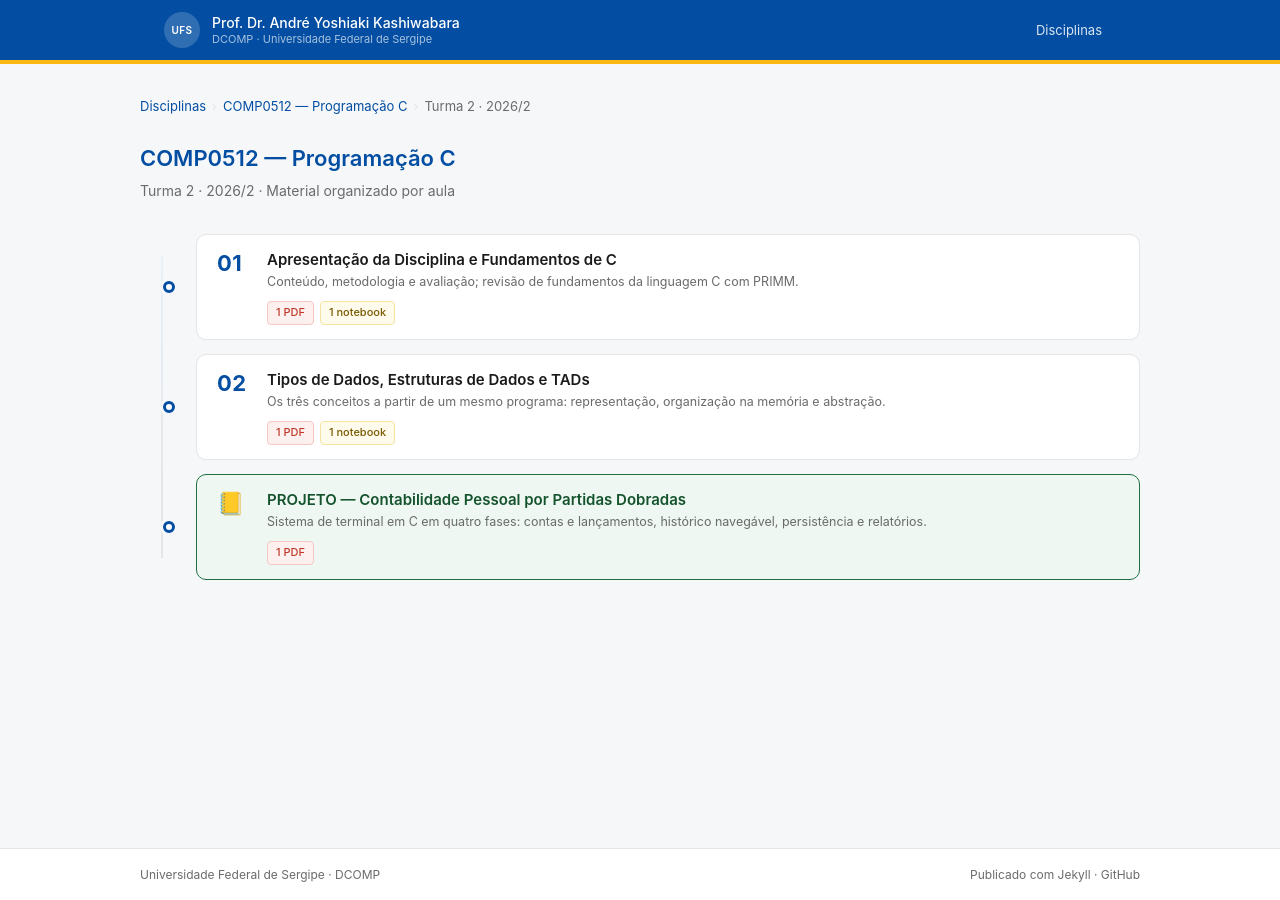
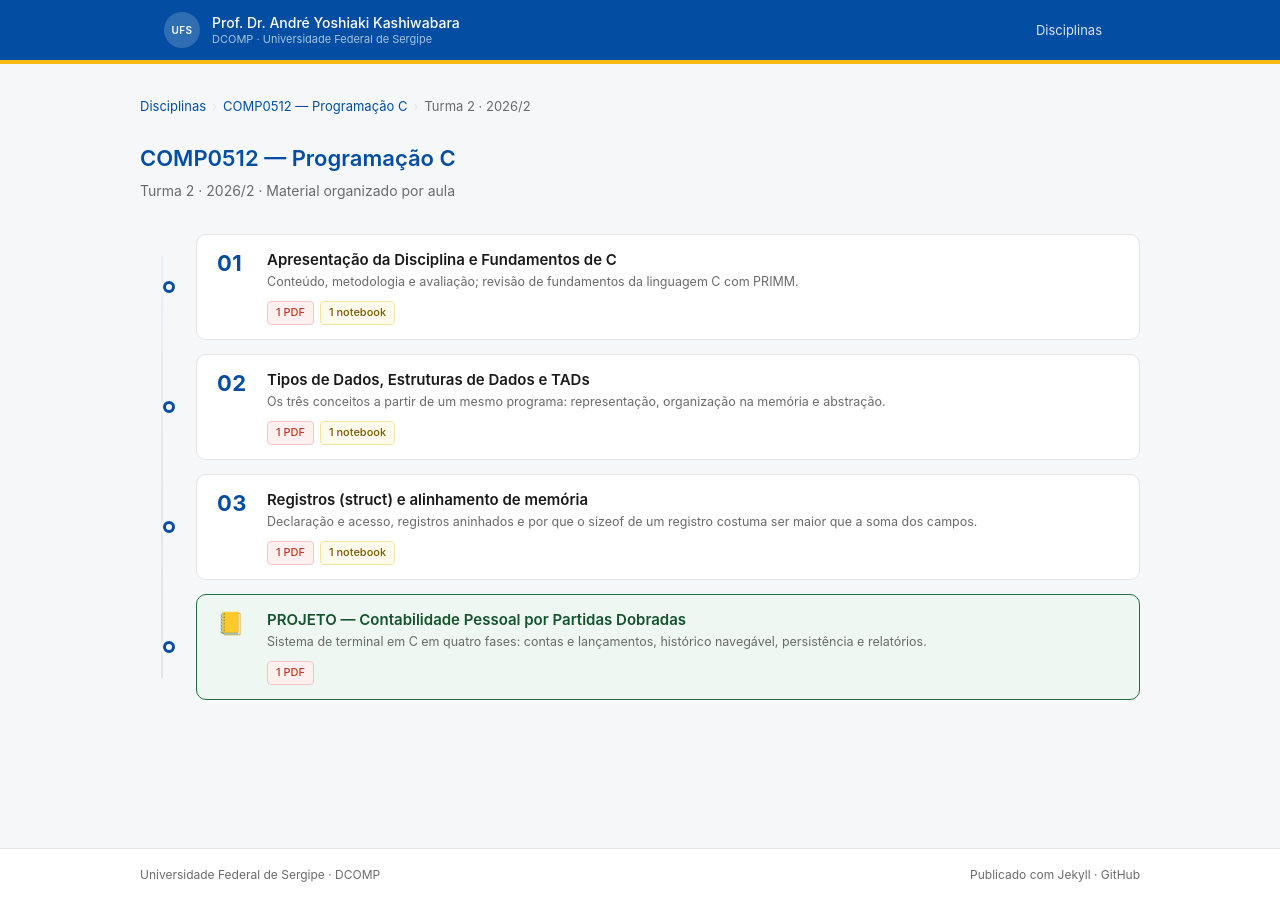
Before and after one commit to ayoshiaki/ufs-disciplinas, a Jekyll site: the page built from programacao-c/2026-2-T02/index.md, in a window 1280 px wide. Built offline with Jekyll 4.4.1, drawn with Linux system fonts in a browser that asks for light colours.

Commit message:
Adiciona Aula 03 de Programação C (2026/2 T02): registros (struct) e alinhamento de memória
Slides, notebook tutorial e página da aula sobre declaração e acesso a
registros, registros aninhados e o layout dos dados na memória — por que
o sizeof de um registro costuma ser maior que a soma dos campos. Card da
aula no índice da turma.

Novas referências (Bryant & O'Hallaron e a ISO/IEC 9899:2018) na
bibliografia da turma, o que também recompila os slides das Aulas 01 e
02, que usam \nocite{*}.

Co-Authored-By: Claude Opus 5 (1M context) <noreply@anthropic.com>

```diff
--- a/programacao-c/2026-2-T02/index.md
+++ b/programacao-c/2026-2-T02/index.md
@@ -34,6 +34,15 @@ title: "COMP0512 — Programação C — Turma 2 · 2026/2"
     </div>
   </a>
 
+  <a class="week-card" href="{{ 'programacao-c/2026-2-T02/aula-03-registros-struct-e-alinhamento-de-memoria' | relative_url }}">
+    <div class="week-num">03</div>
+    <div class="week-body">
+      <div class="week-title">Registros (struct) e alinhamento de memória</div>
+      <div class="week-desc">Declaração e acesso, registros aninhados e por que o sizeof de um registro costuma ser maior que a soma dos campos.</div>
+      <div class="week-badges"><span class="week-badge pdf">1 PDF</span><span class="week-badge nb">1 notebook</span></div>
+    </div>
+  </a>
+
   <a class="week-card" href="{{ 'programacao-c/2026-2-T02/projeto' | relative_url }}" style="background: #eef7f1; border-color: #1f6f43;">
     <div class="week-num" style="color: #1f6f43;">📒</div>
     <div class="week-body">
```
Also changed, not shown: programacao-c/2026-2-T02/aula-03-registros-struct-e-alinhamento-de-memoria/index.md (added, +43 -0 lines), programacao-c/2026-2-T02/referencias.bib (+18 -0 lines), 5 other files.
